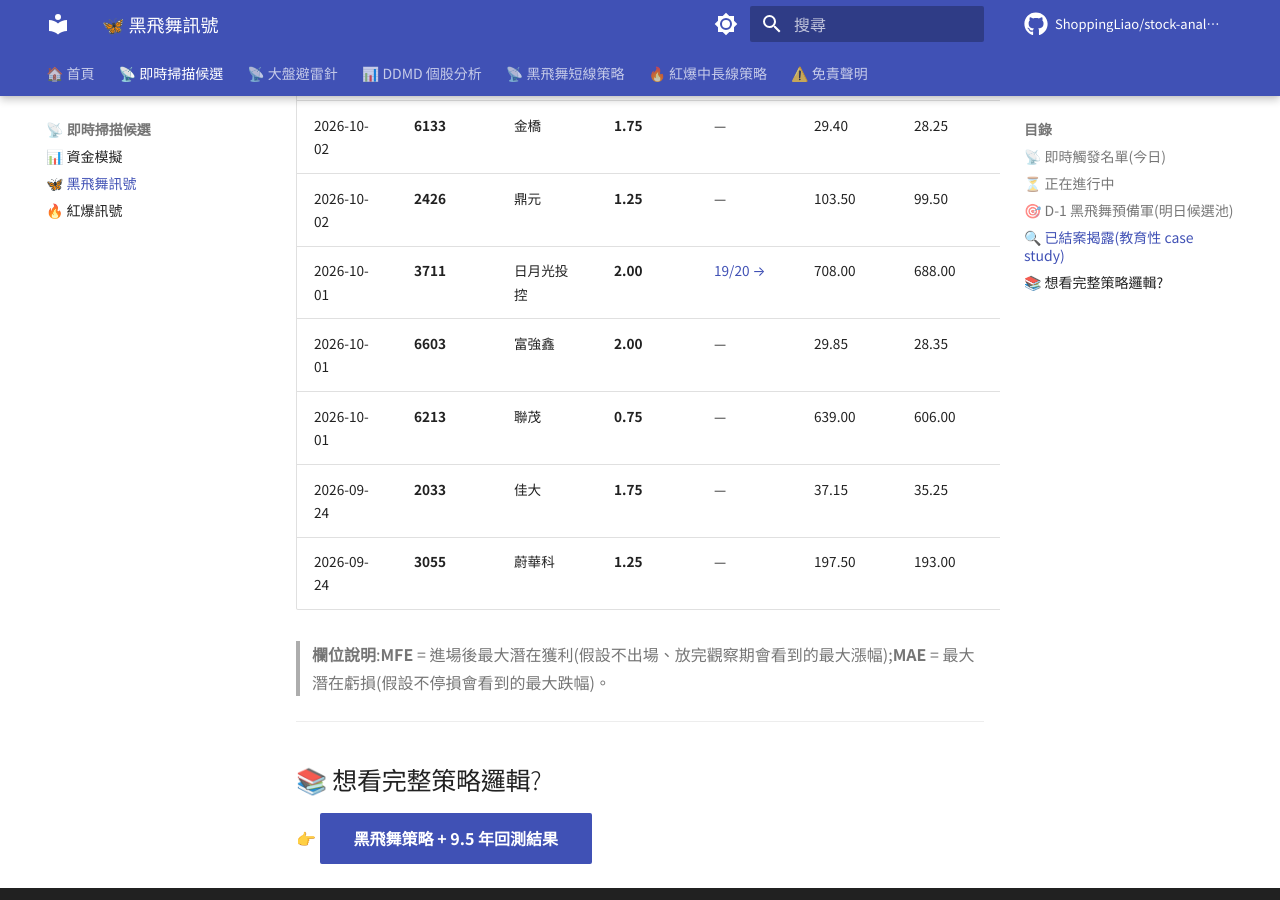
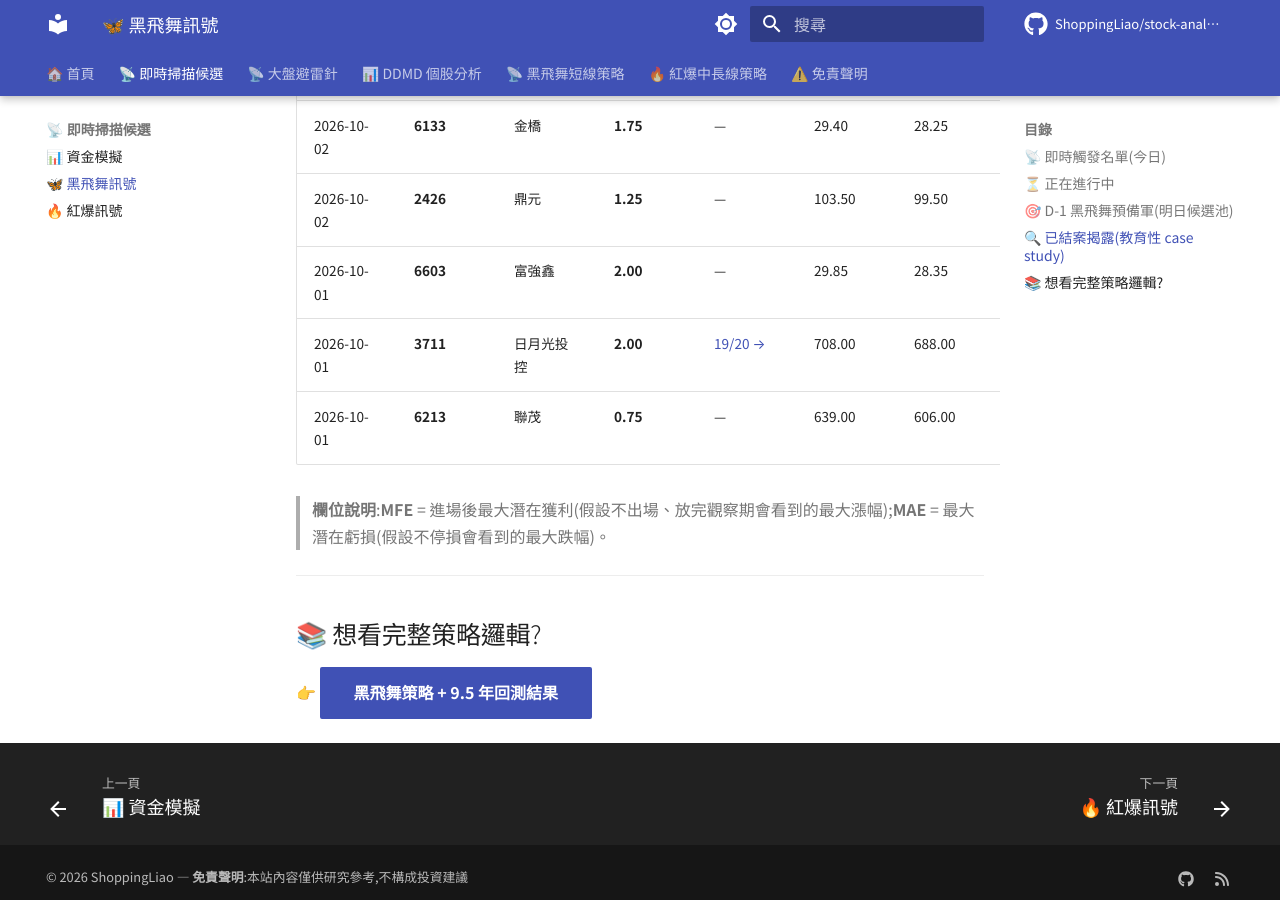
Before and after one commit to ShoppingLiao/stock-analysis-public, an MkDocs documentation site: the page built from docs/signals_black_butterfly.md, in a window 1280 px wide and 900 px high, scrolled down 2685 px. Built offline with MkDocs 1.6.1 and Material for MkDocs 9.7.7, drawn with Linux system fonts in a browser that asks for light colours; comment, search, counter and statistics services are not loaded; some of the changed text lies outside the part shown.

Commit message:
docs(signals): update BB + RB + capital (2026-10-26)

```diff
--- a/docs/signals_black_butterfly.md
+++ b/docs/signals_black_butterfly.md
@@ -76,11 +76,9 @@
 | 2026-10-05 | **3624** | 光頡 | **1.50** | — | 148.00 | 143.00 | 162.80 | 🔴 ✅ 停利 | +2.36% | +21.96% | -2.70% |
 | 2026-10-02 | **6133** | 金橋 | **1.75** | — | 29.40 | 28.25 | 32.34 | 🟢 ❌ 停損 | -3.91% | +2.89% | -4.76% |
 | 2026-10-02 | **2426** | 鼎元 | **1.25** | — | 103.50 | 99.50 | 113.85 | 🔴 ✅ 停利 | +1.93% | +14.01% | 1.93% |
+| 2026-10-01 | **6603** | 富強鑫 | **2.00** | — | 29.85 | 28.35 | 32.84 | 🟢 ❌ 停損 | -5.19% | +5.36% | -5.86% |
 | 2026-10-01 | **3711** | 日月光投控 | **2.00** | [19/20 →](https://shoppingliao.github.io/stock-analysis-public/reports/3711_%E6%97%A5%E6%9C%88%E5%85%89%E6%8A%95%E6%8E%A7_DDMD_2026-09-29/) | 708.00 | 688.00 | 778.80 | 🔴 ✅ 停利 | +4.52% | +8.05% | -0.56% |
-| 2026-10-01 | **6603** | 富強鑫 | **2.00** | — | 29.85 | 28.35 | 32.84 | 🟢 ❌ 停損 | -5.19% | +5.36% | -5.86% |
 | 2026-10-01 | **6213** | 聯茂 | **0.75** | — | 639.00 | 606.00 | 702.90 | 🔴 ✅ 停利 | +17.21% | +34.27% | 0.00% |
-| 2026-09-24 | **2033** | 佳大 | **1.75** | — | 37.15 | 35.25 | 40.87 | 🔴 ✅ 停利 | +33.24% | +51.55% | -1.75% |
-| 2026-09-24 | **3055** | 蔚華科 | **1.25** | — | 197.50 | 193.00 | 217.25 | 🟢 ❌ 停損 | -8.35% | +15.19% | -8.35% |
 
 > **欄位說明**:**MFE** = 進場後最大潛在獲利(假設不出場、放完觀察期會看到的最大漲幅);**MAE** = 最大潛在虧損(假設不停損會看到的最大跌幅)。
 
```
Also changed, not shown: other parts of docs/signals_black_butterfly.md (+2 -2 lines).
